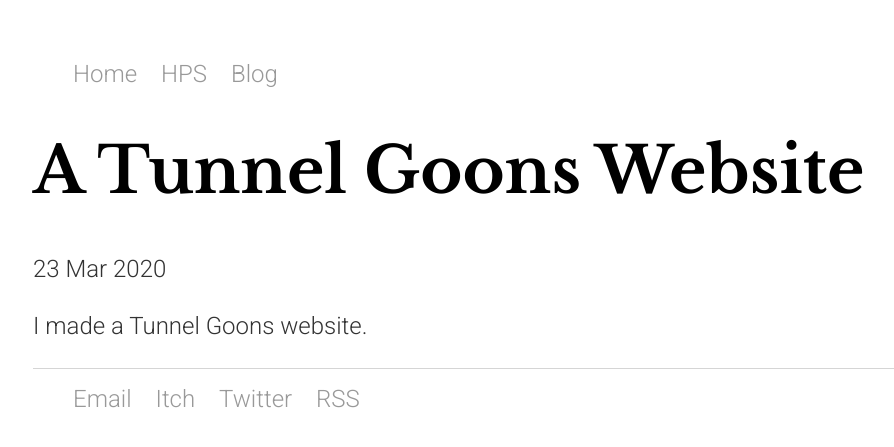
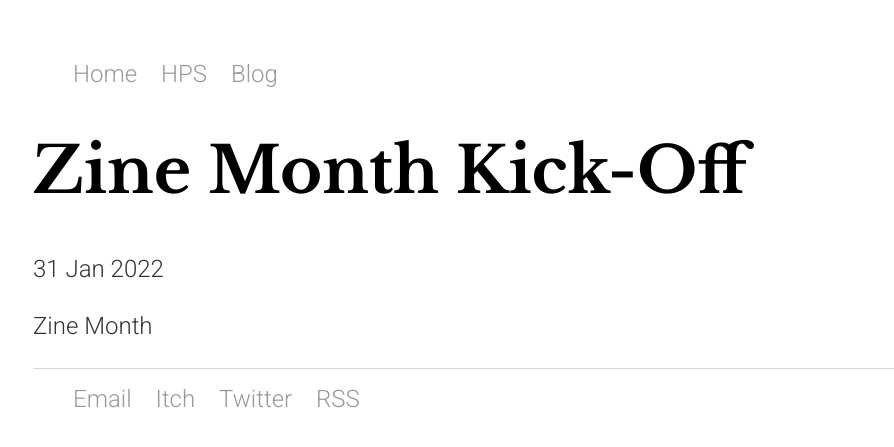
Before and after one commit to NateHPS/HPSstore, a Jekyll site: the page built from _posts/2020-03-23-tunnel-goons-site.md, in a window 1280 px wide. Shown: the top 447 px of the page, without its empty margins (159-1053 px from the left). Built offline with Jekyll 4.4.1, drawn with Linux system fonts in a browser that asks for light colours.

Commit message:
Update 2020-03-23-tunnel-goons-site.md

```diff
--- a/_posts/2020-03-23-tunnel-goons-site.md
+++ b/_posts/2020-03-23-tunnel-goons-site.md
@@ -1,7 +1,7 @@
 ---
 layout: post
-title: "A Tunnel Goons Website"
-date: 2020-03-23
+title: "Zine Month Kick-Off"
+date: 2022-01-31
 ---
 
-I made a Tunnel Goons website.
+Zine Month
```
